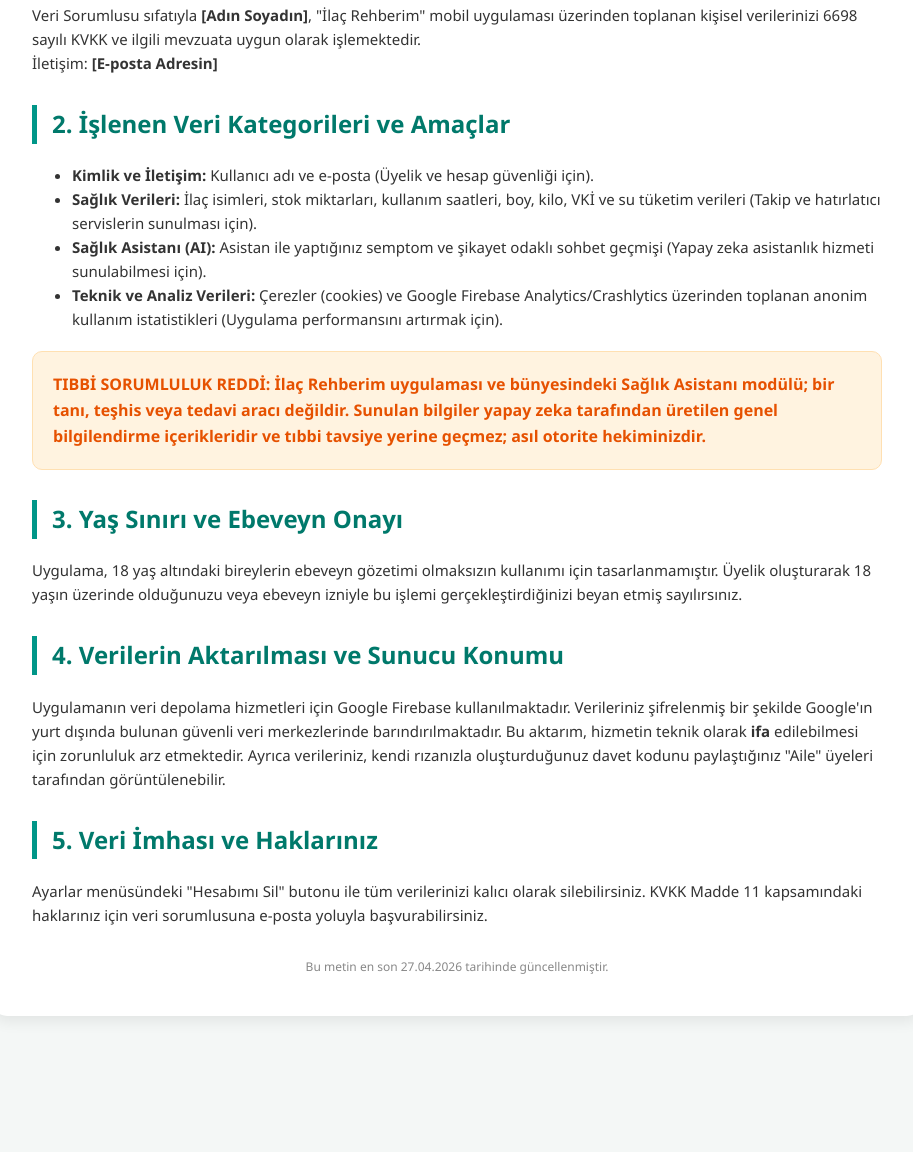
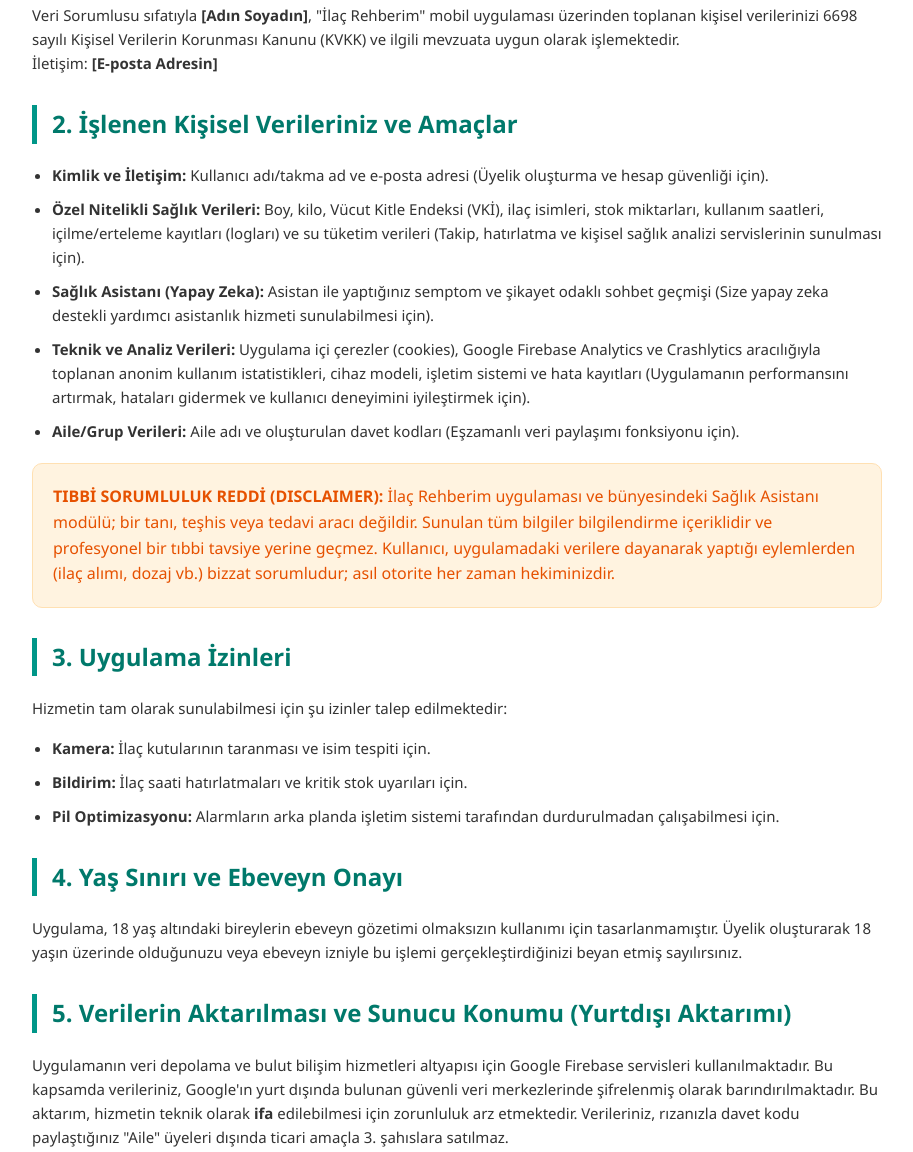
Before and after one commit to snnrem/privacy-policies, a plain HTML site: page index.html in a window 1280 px wide. Shown: the part 282-1434 px from the top of the page, without its empty margins (183-1096 px from the left). Before the commit the page ends 1318 px from the top, so only its background shows below. Drawn offline with Linux system fonts and the light colour scheme.

Commit message:
Update index.html

```diff
--- a/index.html
+++ b/index.html
@@ -9,9 +9,10 @@
         .container { max-width: 850px; margin: auto; background: #fff; padding: 40px; border-radius: 15px; box-shadow: 0 5px 15px rgba(0,0,0,0.08); }
         h1 { color: #009688; border-bottom: 3px solid #009688; padding-bottom: 10px; text-align: center; }
         h2 { color: #00796b; margin-top: 30px; border-left: 5px solid #009688; padding-left: 15px; }
-        p, li { font-size: 15px; }
-        .disclaimer { background: #fff3e0; border: 1px solid #ffe0b2; padding: 20px; border-radius: 10px; font-weight: bold; color: #e65100; margin: 20px 0; }
-        footer { text-align: center; margin-top: 30px; color: #888; font-size: 12px; }
+        p, li { font-size: 15px; margin-bottom: 10px; }
+        .highlight-box { background: #fff3e0; border: 1px solid #ffe0b2; padding: 20px; border-radius: 10px; color: #e65100; margin: 20px 0; }
+        .footer { text-align: center; margin-top: 30px; color: #888; font-size: 12px; }
+        ul { padding-left: 20px; }
     </style>
 </head>
 <body>
@@ -20,31 +21,40 @@
     <h1>İLAÇ REHBERİM AYDINLATMA METNİ VE GİZLİLİK POLİTİKASI</h1>
 
     <h2>1. Veri Sorumlusu</h2>
-    <p>Veri Sorumlusu sıfatıyla <strong>[Adın Soyadın]</strong>, "İlaç Rehberim" mobil uygulaması üzerinden toplanan kişisel verilerinizi 6698 sayılı KVKK ve ilgili mevzuata uygun olarak işlemektedir.<br>
+    <p>Veri Sorumlusu sıfatıyla <strong>[Adın Soyadın]</strong>, "İlaç Rehberim" mobil uygulaması üzerinden toplanan kişisel verilerinizi 6698 sayılı Kişisel Verilerin Korunması Kanunu (KVKK) ve ilgili mevzuata uygun olarak işlemektedir.<br>
     İletişim: <strong>[E-posta Adresin]</strong></p>
 
-    <h2>2. İşlenen Veri Kategorileri ve Amaçlar</h2>
+    <h2>2. İşlenen Kişisel Verileriniz ve Amaçlar</h2>
     <ul>
-        <li><strong>Kimlik ve İletişim:</strong> Kullanıcı adı ve e-posta (Üyelik ve hesap güvenliği için).</li>
-        <li><strong>Sağlık Verileri:</strong> İlaç isimleri, stok miktarları, kullanım saatleri, boy, kilo, VKİ ve su tüketim verileri (Takip ve hatırlatıcı servislerin sunulması için).</li>
-        <li><strong>Sağlık Asistanı (AI):</strong> Asistan ile yaptığınız semptom ve şikayet odaklı sohbet geçmişi (Yapay zeka asistanlık hizmeti sunulabilmesi için).</li>
-        <li><strong>Teknik ve Analiz Verileri:</strong> Çerezler (cookies) ve Google Firebase Analytics/Crashlytics üzerinden toplanan anonim kullanım istatistikleri (Uygulama performansını artırmak için).</li>
+        <li><strong>Kimlik ve İletişim:</strong> Kullanıcı adı/takma ad ve e-posta adresi (Üyelik oluşturma ve hesap güvenliği için).</li>
+        <li><strong>Özel Nitelikli Sağlık Verileri:</strong> Boy, kilo, Vücut Kitle Endeksi (VKİ), ilaç isimleri, stok miktarları, kullanım saatleri, içilme/erteleme kayıtları (logları) ve su tüketim verileri (Takip, hatırlatma ve kişisel sağlık analizi servislerinin sunulması için).</li>
+        <li><strong>Sağlık Asistanı (Yapay Zeka):</strong> Asistan ile yaptığınız semptom ve şikayet odaklı sohbet geçmişi (Size yapay zeka destekli yardımcı asistanlık hizmeti sunulabilmesi için).</li>
+        <li><strong>Teknik ve Analiz Verileri:</strong> Uygulama içi çerezler (cookies), Google Firebase Analytics ve Crashlytics aracılığıyla toplanan anonim kullanım istatistikleri, cihaz modeli, işletim sistemi ve hata kayıtları (Uygulamanın performansını artırmak, hataları gidermek ve kullanıcı deneyimini iyileştirmek için).</li>
+        <li><strong>Aile/Grup Verileri:</strong> Aile adı ve oluşturulan davet kodları (Eşzamanlı veri paylaşımı fonksiyonu için).</li>
     </ul>
 
-    <div class="disclaimer">
-        TIBBİ SORUMLULUK REDDİ: İlaç Rehberim uygulaması ve bünyesindeki Sağlık Asistanı modülü; bir tanı, teşhis veya tedavi aracı değildir. Sunulan bilgiler yapay zeka tarafından üretilen genel bilgilendirme içerikleridir ve tıbbi tavsiye yerine geçmez; asıl otorite hekiminizdir.
+    <div class="highlight-box">
+        <strong>TIBBİ SORUMLULUK REDDİ (DISCLAIMER):</strong> İlaç Rehberim uygulaması ve bünyesindeki Sağlık Asistanı modülü; bir tanı, teşhis veya tedavi aracı değildir. Sunulan tüm bilgiler bilgilendirme içeriklidir ve profesyonel bir tıbbi tavsiye yerine geçmez. Kullanıcı, uygulamadaki verilere dayanarak yaptığı eylemlerden (ilaç alımı, dozaj vb.) bizzat sorumludur; asıl otorite her zaman hekiminizdir.
     </div>
 
-    <h2>3. Yaş Sınırı ve Ebeveyn Onayı</h2>
+    <h2>3. Uygulama İzinleri</h2>
+    <p>Hizmetin tam olarak sunulabilmesi için şu izinler talep edilmektedir:</p>
+    <ul>
+        <li><strong>Kamera:</strong> İlaç kutularının taranması ve isim tespiti için.</li>
+        <li><strong>Bildirim:</strong> İlaç saati hatırlatmaları ve kritik stok uyarıları için.</li>
+        <li><strong>Pil Optimizasyonu:</strong> Alarmların arka planda işletim sistemi tarafından durdurulmadan çalışabilmesi için.</li>
+    </ul>
+
+    <h2>4. Yaş Sınırı ve Ebeveyn Onayı</h2>
     <p>Uygulama, 18 yaş altındaki bireylerin ebeveyn gözetimi olmaksızın kullanımı için tasarlanmamıştır. Üyelik oluşturarak 18 yaşın üzerinde olduğunuzu veya ebeveyn izniyle bu işlemi gerçekleştirdiğinizi beyan etmiş sayılırsınız.</p>
 
-    <h2>4. Verilerin Aktarılması ve Sunucu Konumu</h2>
-    <p>Uygulamanın veri depolama hizmetleri için Google Firebase kullanılmaktadır. Verileriniz şifrelenmiş bir şekilde Google'ın yurt dışında bulunan güvenli veri merkezlerinde barındırılmaktadır. Bu aktarım, hizmetin teknik olarak <strong>ifa</strong> edilebilmesi için zorunluluk arz etmektedir. Ayrıca verileriniz, kendi rızanızla oluşturduğunuz davet kodunu paylaştığınız "Aile" üyeleri tarafından görüntülenebilir.</p>
+    <h2>5. Verilerin Aktarılması ve Sunucu Konumu (Yurtdışı Aktarımı)</h2>
+    <p>Uygulamanın veri depolama ve bulut bilişim hizmetleri altyapısı için Google Firebase servisleri kullanılmaktadır. Bu kapsamda verileriniz, Google'ın yurt dışında bulunan güvenli veri merkezlerinde şifrelenmiş olarak barındırılmaktadır. Bu aktarım, hizmetin teknik olarak <strong>ifa</strong> edilebilmesi için zorunluluk arz etmektedir. Verileriniz, rızanızla davet kodu paylaştığınız "Aile" üyeleri dışında ticari amaçla 3. şahıslara satılmaz.</p>
 
-    <h2>5. Veri İmhası ve Haklarınız</h2>
-    <p>Ayarlar menüsündeki "Hesabımı Sil" butonu ile tüm verilerinizi kalıcı olarak silebilirsiniz. KVKK Madde 11 kapsamındaki haklarınız için veri sorumlusuna e-posta yoluyla başvurabilirsiniz.</p>
+    <h2>6. Veri İmhası ve Haklarınız</h2>
+    <p>Ayarlar menüsündeki "Hesabımı Sil" butonu ile tüm verilerinizi (ilaç listeleri, asistan sohbetleri, profil) kalıcı olarak silebilirsiniz. KVKK Madde 11 kapsamındaki haklarınız (erişim, düzeltme, silme talebi) için veri sorumlusuna e-posta yoluyla başvurabilirsiniz.</p>
 
-    <footer>Bu metin en son 27.04.2026 tarihinde güncellenmiştir.</footer>
+    <div class="footer">Bu metin en son 27.04.2026 tarihinde güncellenmiştir.</div>
 </div>
 
 </body>
```
